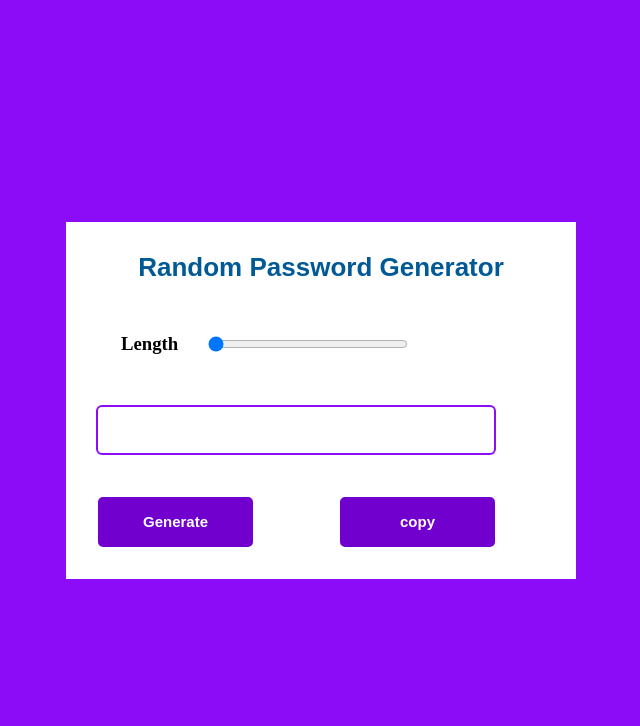
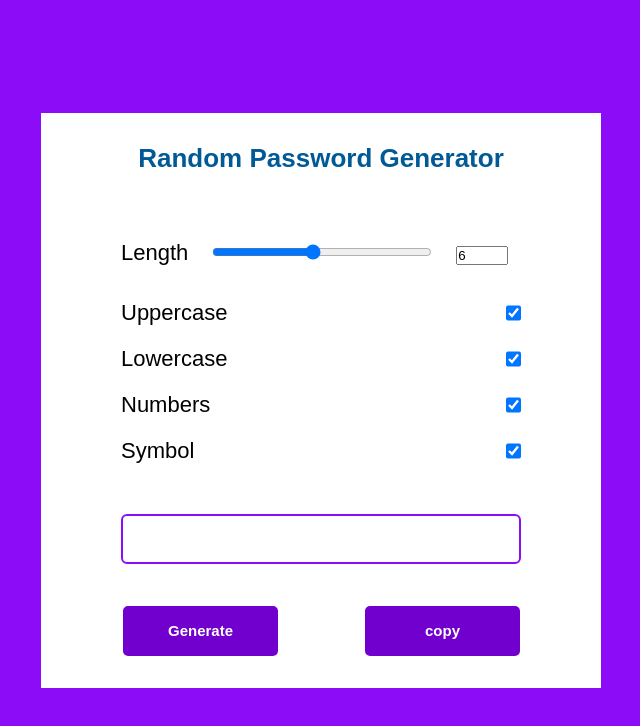
Before and after one commit to 10Dipesh/RandomPasswordGenerator, a plain HTML site: page index.html in a window 1280 px wide. Shown: the whole page, without its empty margins (319-959 px from the left). Drawn offline with Linux system fonts and the light colour scheme.

Commit message:
setings added

```diff
--- a/index.html
+++ b/index.html
@@ -10,10 +10,30 @@
   <body>
     <div class="box">
       <h2>Random Password Generator</h2>
-      <div class="slidercontainer">
-        <h3>Length</h3>
-        <input type="range" min="1" max="12" value="0" id="slider">
-      </div>
+  <div class="setting">
+    <div class="range-slider">
+    <label for="lenght">Length</label>
+    <input type="range" id="slider" value="6" min="1" max="12">
+    <input type="number" id="lenght" value="6" min="1" max="12">
+  </div>
+  <div class="uppercase">
+    <label>Uppercase</label>
+    <input type="checkbox" id="uppercase" checked>
+  </div>
+  <div class="lowercase">
+    <label>Lowercase</label>
+    <input type="checkbox" id="lowercase" checked>
+  </div>
+  <div class="numbers">
+    <label>Numbers</label>
+    <input type="checkbox" id="numbers" checked>
+  </div>
+  <div class="symbol">
+    <label>Symbol</label>
+    <input type="checkbox" id="symbol" checked>
+    </div>
+
+  </div>
       <input
         type="text"
         name=""
--- a/style.css
+++ b/style.css
@@ -25,18 +25,76 @@ body{
     font-family: sans-serif;
 }
 
-.slidercontainer{
+.setting{
+    width: 100%;
+    display: grid;
+    margin: 50px 50px;
+}
+.range-slider{
+    width: 400px;
+    margin-bottom: 20px;
+    justify-content: space-between;
+}
+label{
+    font-family: sans-serif;
+    font-size:22px;
+    font-weight: 300;
+
+}
+#slider{
+    width: 220px;
+    margin: 20px;
+    cursor: pointer;
+}
+
+.uppercase{
+    width: 400px;
+    margin-bottom:20px ;
+    display: flex;
+    justify-content: space-between;
+
+}
+#uppercase{
+   width: 15px;
+   cursor: pointer;
+
+}
+.lowercase{
+    width: 400px;
+    margin-bottom:20px ;
+    display: flex;
+    justify-content: space-between;
+
+}
+#lowercase{
+   width: 15px;
+   cursor: pointer;
+
+}
+.numbers{
+    width: 400px;
+    margin-bottom:20px ;
+    display: flex;
+    justify-content: space-between;
+
+}
+#numbers{
+   width: 15px;
+   cursor: pointer;
+
+}
+.symbol{
     width: 400px;
     display: flex;
-    margin: 50px 25px;
+    justify-content: space-between;
+
+}
+#symbol{
+   width: 15px;
+   cursor: pointer;
+
 }
 
-#slider{
-    margin-left: 30px;
-    width: 200px;
-
-
-}
 
 .pass-container{
    padding: 20px;
@@ -48,6 +106,7 @@ body{
     border: 2px solid #8d0cf7;
     outline: none;
     font-size: 22px;
+    margin-left: 50px;
 
 }
 .pass-container::placeholder{
@@ -58,6 +117,7 @@ body{
     font-family: sans-serif;
     font-size: 15px;
     margin-top: 40px;
+    margin-left: 50px;
     border: 2px solid #7100cf;
     width: 155px;
     height: 50px;
@@ -65,6 +125,7 @@ body{
     background-color: #7100cf;
     display: flex;
     color: rgb(255, 255, 255);
+
     justify-content: center;
     align-items: center;
     cursor: pointer;
```
